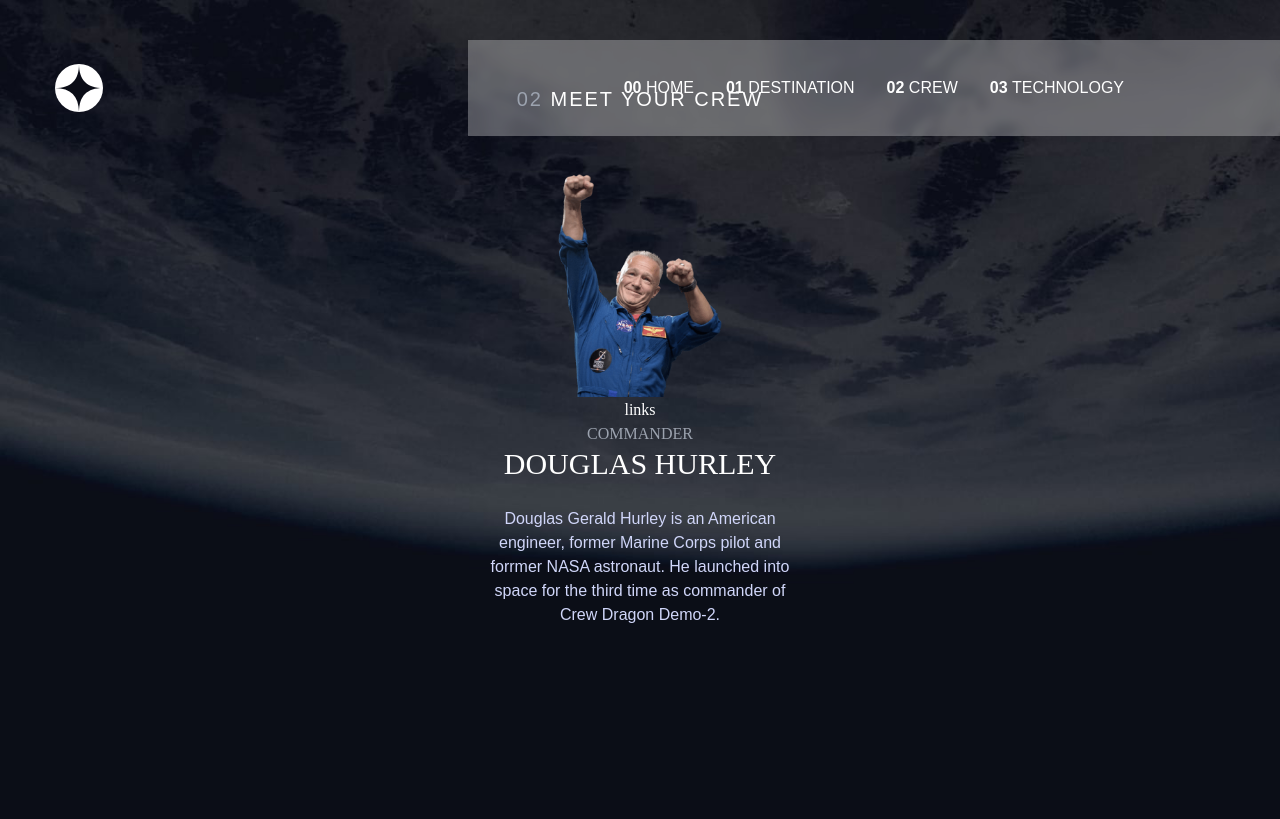
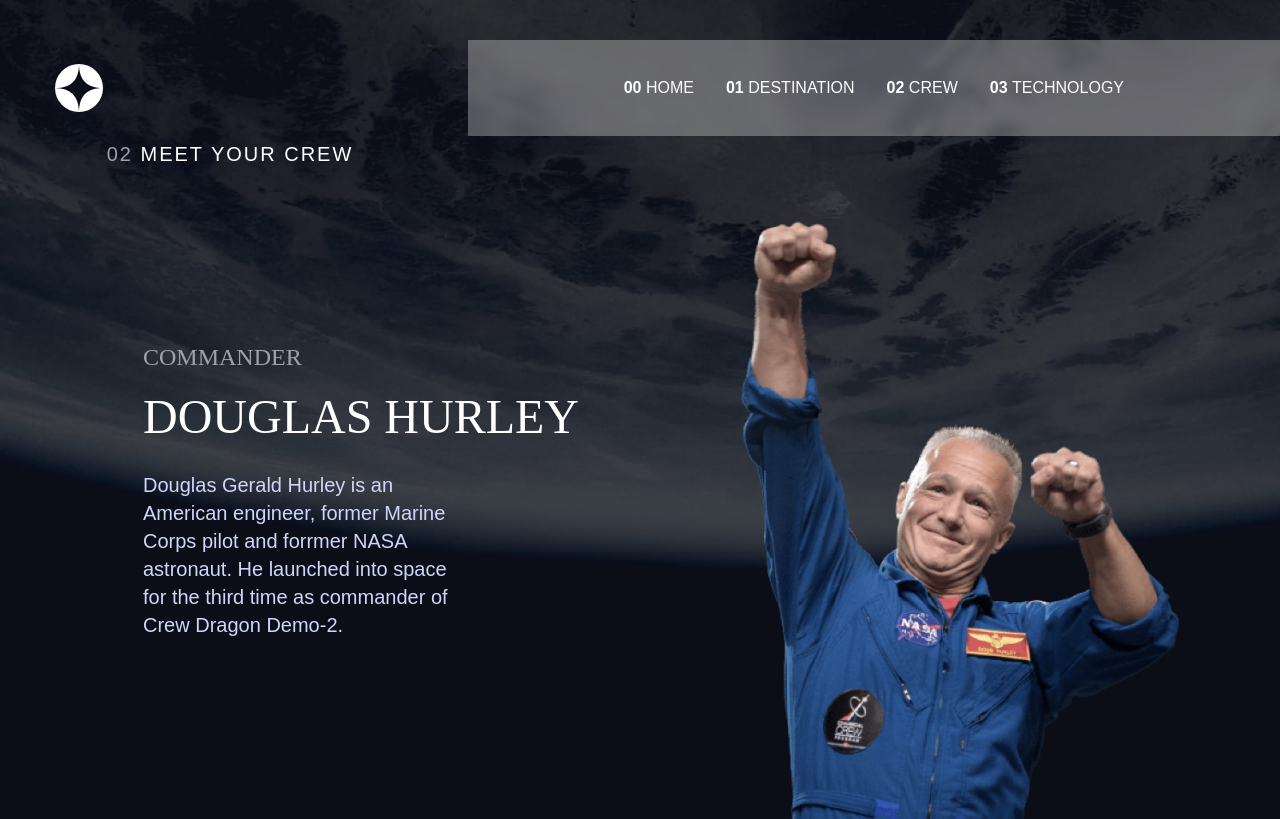
Before and after one commit to kennedybabu/space-toursim, a React (Create React App) app: page /crew in a window 1280 px wide. Built offline with nearby package versions, Linux system fonts and the light colour scheme.

Commit message:
feature: style the crew component

```diff
--- a/public/index.html
+++ b/public/index.html
@@ -24,7 +24,7 @@
       work correctly both with client-side routing and a non-root public URL.
       Learn how to configure a non-root public URL by running `npm run build`.
     -->
-    <title>React App</title>
+    <title>Space Tourism</title>
   </head>
   <body>
     <noscript>You need to enable JavaScript to run this app.</noscript>
--- a/src/pages/Destinations.jsx
+++ b/src/pages/Destinations.jsx
@@ -5,14 +5,10 @@ import { Link } from 'react-router-dom'
 const Destinations = () => {
     // store data from json file
     const destinations = data.destinations
-    console.log(data.destinations)
 
     // get a destination
     // const destination = destinations[Math.floor(Math.random() * destinations.length)]
     const destination =destinations[0]
-
-    console.log(destination.images.png)
-
 
   return (
 
--- a/src/pages/crew/Crew.jsx
+++ b/src/pages/crew/Crew.jsx
@@ -12,23 +12,23 @@ const Crew = () => {
   return (
     <div className='w-full h-screen text-white crew'>
         {/* container */}
-        <div className='h-full w-full grid'>
-            <p className='absolute top-[85px] left-1/2 -translate-x-1/2 text-xl condensed uppercase tracking-[2px]'><span className='text-gray-400'>02</span> meet your crew</p>
-            <div className='flex flex-col justify-end w-full items-center'>
-              <div className='h-[223px] w-[327px] mx-auto'>
-                <img className='h-full w-auto mx-auto'  src={require('../../assets/crew/image-douglas-hurley.png')} alt="commander picture" />
+        <div className='h-full w-full grid lg:grid-cols-2'>
+            <p className='absolute top-[85px] md:top-[140px] left-1/2 -translate-x-1/2 text-xl condensed uppercase tracking-[2px] md:left-[120px] lg:left-[230px]'><span className='text-gray-400'>02</span> meet your crew</p>
+            <div className='flex flex-col justify-end w-full items-center md:order-2 lg:order-2'>
+              <div className='h-[223px] w-[327px] md:h-[572px] md:w-[456px] mx-auto lg:h-[598px] lg:w-[468px]'>
+                <img className='h-full w-auto  md:w-full mx-auto lg:w-auto lg:mt-[20px]'  src={require('../../assets/crew/image-douglas-hurley.png')} alt="commander picture" />
               </div>
               <div>
                   <hr />
               </div>
             </div>
-            <div className='w-full text-center px-[23px]'>
-                <div>
+            <div className='w-full text-center lg:text-start px-[23px] lg:pl-[143px] md:order-1 md:flex md:items-center md:justify-end md:flex-col md:mt-[180px] lg:justify-center lg:items-start'>
+                <div className='md:hidden'>
                   links
                 </div>
-                <p className='uppercase text-gray-400'>Commander</p>
-                <h1 className='text-3xl uppercase'>Douglas Hurley</h1>
-                <p className='condensed text-[#d0d6f9] mt-[25px] max-w-[310px] mx-auto'>Douglas Gerald Hurley is an American engineer, former
+                <p className='uppercase text-gray-400 md:text-2xl'>Commander</p>
+                <h1 className='text-3xl md:text-4xl uppercase lg:py-5 lg:text-5xl'>Douglas Hurley</h1>
+                <p className='condensed md:text-xl text-[#d0d6f9] mt-[25px] md:mt-[10px] max-w-[310px] mx-auto lg:ml-0'>Douglas Gerald Hurley is an American engineer, former
                   Marine Corps pilot and forrmer NASA astronaut. He launched
                   into space for the third time as commander of Crew Dragon Demo-2.
                 </p>
```
Also changed, not shown: 1 other file (tests, documents, lock files or other folders).
